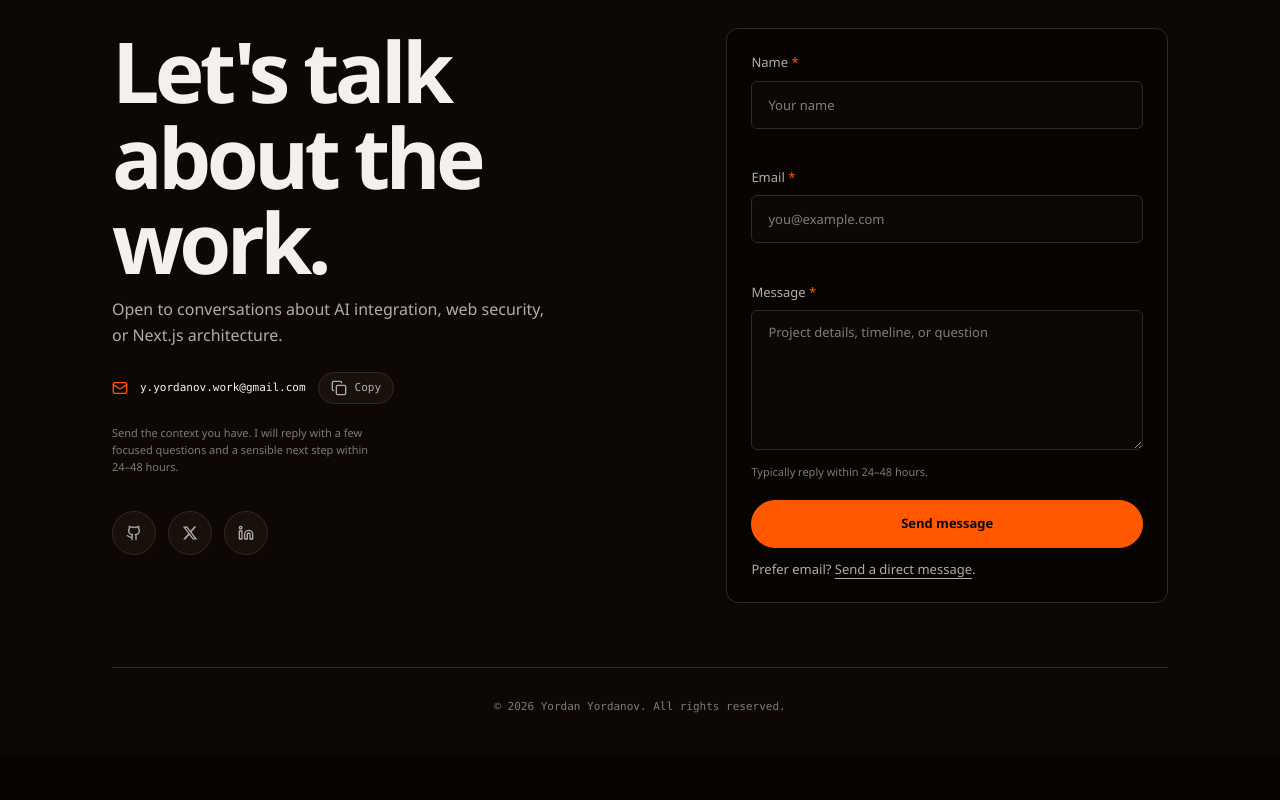
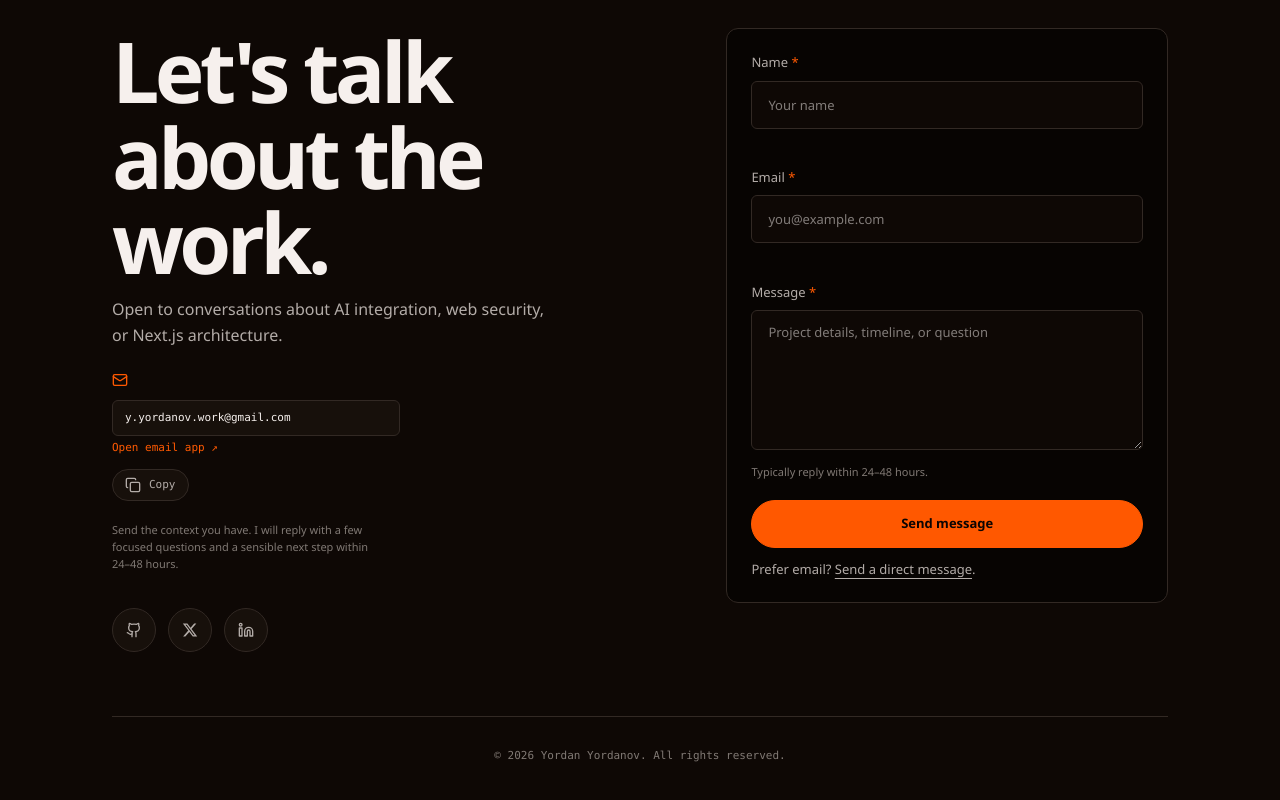
Before and after one commit to YordanYordanov90/portfolio-project, a Next.js app: page / in a window 1280 px wide. Shown: the part 8877-9677 px from the top of the page. Before the commit the page ends 9632 px from the top, so only its background shows below. Built offline with nearby package versions, Linux system fonts and the light colour scheme.

Commit message:
Enhance UI components and email functionality: added fallback styles for reveal animations, improved header link activation logic, and restructured footer email display for better usability.

```diff
--- a/app/new-ui.css
+++ b/app/new-ui.css
@@ -1388,6 +1388,12 @@ textarea:focus-visible {
   transform: translateY(0);
 }
 
+.reveal-item.reveal-fallback {
+  opacity: 1;
+  transform: none;
+  transition: none;
+}
+
 .hero-demo {
   position: relative;
   z-index: var(--z-raised);
@@ -1642,7 +1648,9 @@ textarea:focus-visible {
 .project-media__veil { transition: opacity var(--dur-short) var(--ease-out); }
 
 .contact-email-row { display: flex; flex-wrap: wrap; align-items: center; gap: var(--space-sm); margin-top: var(--space-sm); color: var(--color-accent); }
-.contact-email { color: var(--color-ink); font-family: var(--font-code); font-size: var(--text-xs); }
+.contact-email-group { display: grid; min-width: min(100%, 18rem); gap: var(--space-2xs); }
+.contact-email-field { width: 100%; min-height: 2.25rem; border: var(--rule-hair) solid var(--color-rule); border-radius: var(--radius-sm); background: var(--color-paper-3); padding-inline: var(--space-sm); color: var(--color-ink); font-family: var(--font-code); font-size: var(--text-xs); }
+.contact-email-link { width: fit-content; color: var(--color-accent); font-family: var(--font-code); font-size: var(--text-xs); }
 .contact-copy { display: inline-flex; min-height: 2rem; align-items: center; gap: var(--space-xs); border: var(--rule-hair) solid var(--color-rule); border-radius: var(--radius-pill); background: var(--color-paper-3); padding-inline: var(--space-sm); color: var(--color-muted); font-family: var(--font-code); font-size: var(--text-xs); transition: transform var(--dur-micro) var(--ease-out), border-color var(--dur-short) var(--ease-out), color var(--dur-short) var(--ease-out); }
 .contact-next-step { max-width: 42ch; margin: var(--space-xs) 0 0; color: var(--color-neutral); font-size: var(--text-xs); line-height: 1.55; }
 .contact-copy-status { margin: 0; color: var(--color-error); font-family: var(--font-code); font-size: var(--text-xs); }
--- a/components/header.tsx
+++ b/components/header.tsx
@@ -22,8 +22,16 @@ export function Header() {
   const [activeSection, setActiveSection] = useState<string | null>(null);
 
   const resolveHref = (link: (typeof navLinks)[number]) => {
-    if (!link.sectionId || pathname === "/") return link.href;
-    return { pathname: "/", hash: link.sectionId };
+    if (link.sectionId) {
+      return { pathname: "/", hash: link.sectionId };
+    }
+
+    return { pathname: link.href };
+  };
+
+  const isLinkActive = (link: (typeof navLinks)[number]) => {
+    if (link.sectionId) return pathname === "/" && activeSection === link.sectionId;
+    return pathname === link.href || pathname.startsWith(`${link.href}/`);
   };
 
   useEffect(() => {
@@ -93,8 +101,8 @@ export function Header() {
             <Link
               key={link.href}
               href={resolveHref(link)}
-              data-active={link.sectionId !== null && activeSection === link.sectionId}
-              aria-current={link.sectionId !== null && activeSection === link.sectionId ? "location" : undefined}
+              data-active={isLinkActive(link)}
+              aria-current={isLinkActive(link) ? "location" : undefined}
               className="desktop-nav__link focus-ring"
             >
               {link.label}
@@ -139,7 +147,7 @@ export function Header() {
               key={link.href}
               href={resolveHref(link)}
               onClick={() => setIsMenuOpen(false)}
-              data-active={link.sectionId !== null && activeSection === link.sectionId}
+              data-active={isLinkActive(link)}
               className="nav-link pressable focus-ring py-2 text-sm text-muted-foreground"
             >
               {link.label}
--- a/components/section-wrapper.tsx
+++ b/components/section-wrapper.tsx
@@ -36,7 +36,8 @@ export function AnimatedItem({
     if (!item) return;
 
     if (!("IntersectionObserver" in window)) {
-      return;
+      item.classList.add("reveal-fallback");
+      return () => item.classList.remove("reveal-fallback");
     }
 
     item.classList.add("is-enhanced");
--- a/components/sections/footer.tsx
+++ b/components/sections/footer.tsx
@@ -187,7 +187,16 @@ export function Footer() {
 
           <div className="contact-email-row" aria-label="Email address">
             <Mail className="h-4 w-4" aria-hidden="true" />
-            <a href={`mailto:${CONTACT_EMAIL}`} className="contact-email focus-ring">{CONTACT_EMAIL}</a>
+            <div className="contact-email-group">
+              <input
+                className="contact-email-field"
+                aria-label="Email address, select to copy manually"
+                value={CONTACT_EMAIL}
+                readOnly
+                onFocus={(event) => event.currentTarget.select()}
+              />
+              <a href={`mailto:${CONTACT_EMAIL}`} className="contact-email-link focus-ring">Open email app ↗</a>
+            </div>
             <button type="button" onClick={copyEmail} className="contact-copy focus-ring" aria-label={emailCopied ? "Email copied" : emailCopyError ? "Copy email failed" : "Copy email address"}>
               {emailCopied ? <Check className="h-4 w-4" aria-hidden="true" /> : <Copy className="h-4 w-4" aria-hidden="true" />}
               <span>{emailCopied ? "Copied" : emailCopyError ? "Try again" : "Copy"}</span>
--- a/components/sections/hero.tsx
+++ b/components/sections/hero.tsx
@@ -9,11 +9,6 @@ export function Hero() {
     <>
       <section id="hero" className="hero-grid section-anchor">
         <div className="hero-copy hero-enter">
-          {/* <div className="hero-kicker">
-            <span className="hero-kicker__dot" aria-hidden="true" />
-            <span>Full-stack developer · AI products · web security</span>
-          </div> */}
-
           <h1>
             <span className="hero-title__lead">I ship reliable</span>
             <span>AI products.</span>
```
